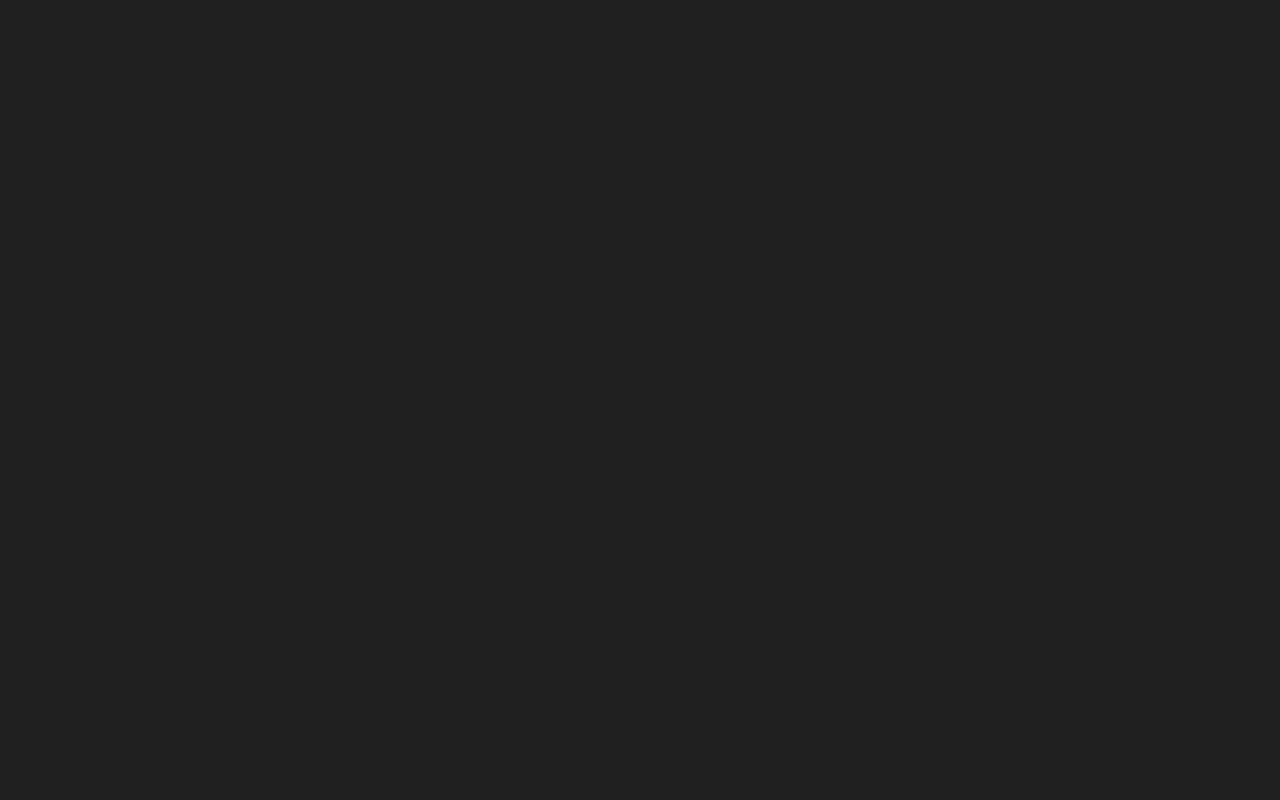
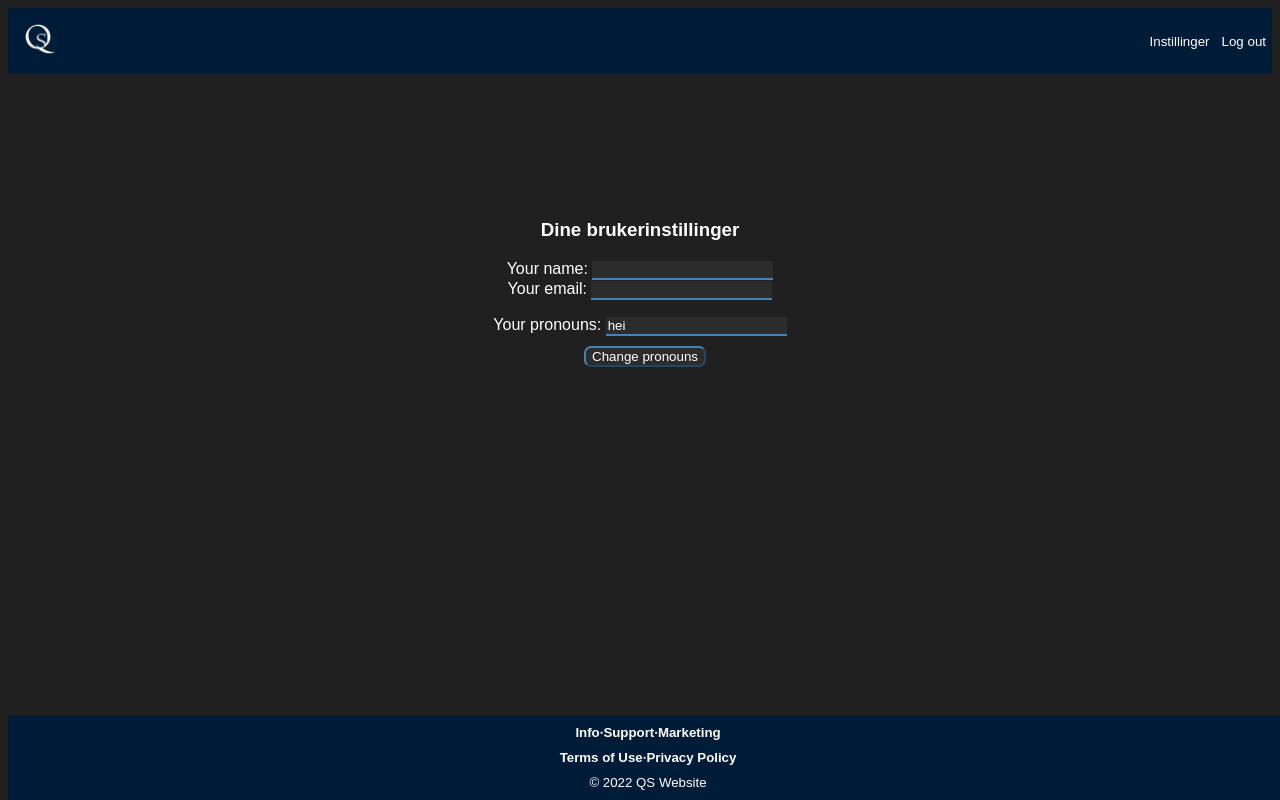
Before and after one commit to thadshap/Full-stack-application-developer-QS-project, a Vue app: page /settings in a window 1280 px wide. Before the commit this address had no page. Built offline with nearby package versions, Linux system fonts and the light colour scheme; the HTML template or start-up script is replaced by a standard one.

Commit message:
settings page created

```diff
--- a/src/components/Header.vue
+++ b/src/components/Header.vue
@@ -4,10 +4,10 @@
       <img id="logo" alt="logo" src="./../assets/logo_white_qs.png"/><br>
     </div>
     <div id="email">{{email}}</div>
-    <button id="settings" class="button">
+    <button id="settings" class="button" v-on:click="showSettings">
       Instillinger
     </button>
-    <button id="logout" class="button">Log out</button>
+    <button id="logout" class="button" v-on:click="logOut">Log out</button>
   </div>
 </template>
 
@@ -18,6 +18,18 @@ export default {
       email: '',
     }
   },
+  methods : {
+    showSettings(){
+      this.$router.push({
+        name: 'settings'
+      })
+    },
+    logOut(){
+      this.$router.push({
+        name: 'Log in as student'
+      })
+    }
+  }
 }
 </script>
 
--- a/src/components/menuBarAdministrator.vue
+++ b/src/components/menuBarAdministrator.vue
@@ -49,7 +49,6 @@ export default {
     font-weight: bold;
     border-width: 0 0 2px 2px;
     border-color: steelblue;
-    margin-right: 65px;
     border-radius: 0px 20px 0px 0px;
   }
 
--- a/src/router/index.js
+++ b/src/router/index.js
@@ -6,6 +6,7 @@ import AddNewCourse from "@/views/AddNewCourse";
 import HomeStudent from "../views/HomeStudent.vue";
 import HomeStudentAss from "../views/HomeStudentAss";
 import Queue from "../views/Queue";
+import Settings from "@/views/Settings";
 
 
 const routes = [
@@ -44,6 +45,11 @@ const routes = [
     name: "queue",
     component: Queue,
   },
+  {
+    path: "/settings",
+    name: "settings",
+    component: Settings,
+  },
 ];
 
 const router = createRouter({
--- a/src/views/AddNewCourse.vue
+++ b/src/views/AddNewCourse.vue
@@ -1,7 +1,32 @@
 <template>
-  <div id="inputFields">
+  <div id="registerCourse">
     <Header></Header>
     <menu-bar-administrator></menu-bar-administrator>
+    <h3>Registrer et nytt fag</h3>
+    <div id="inputContainer">
+      <div id="firstColumn">
+        Emnekode: <br><input id="courseCode" class="inputFields" type="text" placeholder="emnekode"><br>
+        Navn: <br><input id="name" class="inputFields" type="text" placeholder="navn"><br>
+        Oppstartsdato: <br><input id="date" class="inputFields" type="date"><br>
+        Forventet sluttdato: <br><input id="endDate" class="inputFields" type="date"><br>
+        Hvor mange øvinger har emnet? <br><input id="NumOfAssignments" class="inputFields" type="number"><br>
+        Hvor mange øvinger må være godkjente? <br><input id="NumOfAssignmentsApproved" class="inputFields" type="number"><br>
+        sdflgkjrterwle<br>olikujyhtgf<br>ytgfg<br>
+      </div>
+      <div id="secondColumn">
+        Skal øvingene være delt inn i undergrupper?<br>
+        (f.eks. 2 av øving 1-4, 3 av øving 5-10)<br>
+        <input type="radio" id="normal" name="typeAssignment" v-on:click="sendButtonShow"> Vanlig
+        <input type="radio" id="undergroups" name="typeAssignment" v-on:click="showUnderGroups"> Undergrupper<br>
+
+
+        <br><button id="send" v-if="showButton">Opprett nytt emne</button>
+      </div>
+      <div id="invisibleChoices" v-if="showGroupDetails">
+        HALOOOOO
+      </div>
+    </div>
+
     <Footer></Footer>
   </div>
 </template>
@@ -12,10 +37,66 @@ import Footer from "@/components/Footer";
 import Header from "@/components/Header";
 export default {
   name: "AddNewCourse",
-  components: {Footer, MenuBarAdministrator, Header}
+  components: {Footer, MenuBarAdministrator, Header},
+  data() {
+    return {
+      showButton : false,
+      showGroupDetails: false
+      }
+    },
+  methods: {
+    sendButtonShow(){
+      this.showButton = true;
+      this.showGroupDetails = false;
+    },
+    showUnderGroups(){
+      this.showButton = false;
+      this.showGroupDetails = true;
+    }
+  }
 }
 </script>
 
 <style scoped>
+  #registerCourse{
+    color : white;
+    text-align: center;
+  }
+  .inputFields{
+    background-color: #2d2c2c;
+    border-width: 0 0 2px 0;
+    border-color: steelblue;
+    color: white;
+    outline: none;
+  }
+  #inputContainer{
+    display: grid;
+    justify-content: center;
+    grid-gap: 50px;
+    grid-template-columns: auto auto auto;
+    grid-template-areas:
+    'firstColumn secondColumn invisibleChoices';
+  }
+  #firstColumn{
+    grid-area: firstColumn;
+  }
+  #secondColumn{
+    grid-area: secondColumn;
+  }
+  #send{
+    cursor: pointer;
+    color:white;
+    background-color: #2d2c2c;
+    border-width: 2px;
+    border-color: steelblue;
+    border-radius: 7px;
+    margin-top: 10px;
+  }
+  #invisibleChoices{
+    grid-area: invisibleChoices;
+  }
+  #date, #endDate{
+    width: 166px;
+  }
 
 </style>
--- a/src/views/HomeAdministrator.vue
+++ b/src/views/HomeAdministrator.vue
@@ -1,27 +1,26 @@
 <template>
     <div id="HomePage">
-      <Header></Header><br>
+      <Header></Header>
       <menu-bar-administrator></menu-bar-administrator>
       <div id="container">
         <div id="courses">
           <div id="active-subject-container">
+            <div id="que-details">
+              <img id="amount-of-students-img" src="./../assets/amount-students.png">
+              100 <br>
+            </div>
             <div id="sub-name-container">
               <p id="sub-name">Fullstack</p>
               <p id="sub-code">IDATT2105</p>
             </div>
             <div id="que-details-container">
-              <div id="que-details">
-                <img id="amount-of-students-img" src="./../assets/amount-students.png">
-                100 <br>
-                Startdato: 20.03.01
-                Forventet sluttdato: 25.31.12
-              </div>
+                Startdato: <br>20.03.01<br>
+                <br>Sluttdato(forventet): 25.31.12
             </div>
             <div id="sub-feature-tabs">
               <button id="assigment-btn"><img id="assigment-img" src="./../assets/assigment.png"> Arkiver fag</button>
               <button id="allStudents"> Se studenter</button>
               <button id="que-btn"><img id="in-to-que-img"> Slett fag</button>
-
             </div>
           </div>
         </div><br>
@@ -46,7 +45,8 @@ export default {
   methods: {
     makeNewCourse: {
 
-    }
+    },
+
   }
 }
 </script>
@@ -62,10 +62,43 @@ export default {
   display: grid;
   justify-items: center;
 }
+
 #active-subject-container{
   color:black;
   background-color: grey;
   border-color:  #011c39;
+  width: 300px;
+
+}
+#allStudents{
+  margin-left: 0px;
+  margin-right: 20px;
+  border-color: #011c39;
+  width: 92px;
+}
+
+#assigment-btn{
+  margin-left: 0px;
+  margin-right: 20px;
+  border-color: #011c39;
+  width: 92px;
+}
+#que-btn{
+  margin-left: 0px;
+  margin-right: 0px;
+  border-color: green;
+  width: 72px;
+}
+#sub-name-container{
+  margin-right: 10px;
+}
+#que-details{
+  margin-bottom: -40px;
+  margin-left: 0px;
+}
+#que-details-container{
+  position: relative;
+  top: 0px;
 }
 
 </style>
--- /dev/null
+++ b/src/views/Settings.vue
@@ -0,0 +1,56 @@
+<template>
+  <Header></Header>
+  <div id="settingsContainer">
+    <h3>Dine brukerinstillinger</h3>
+    Your name: <input id="name" class="inputFields" type="text" v-model="name" disabled><br>
+    Your email: <input id="email" class="inputFields" type="text" v-model="email"  disabled><br>
+    <p>
+    Your pronouns: <input id="pronouns" class="inputFields" type="text" v-model="pronouns"><br>
+    <button id="changePronouns">Change pronouns</button>
+    </p>
+
+  </div>
+  <Footer></Footer>
+</template>
+
+<script>
+import Header from "@/components/Header";
+import Footer from "@/components/Footer";
+export default {
+  name: "Settings",
+  components: {Footer, Header},
+  data() {
+    return {
+      name : "",
+      email: "",
+      pronouns: "hei",
+    }
+  },
+}
+</script>
+
+<style scoped>
+#settingsContainer{
+  color: white;
+  text-align: center;
+  padding-top: 10%;
+}
+.inputFields{
+  background-color: #2d2c2c;
+  border-width: 0 0 2px 0;
+  border-color: steelblue;
+  color: white;
+  outline: none;
+}
+#changePronouns{
+  margin-left: 10px;
+  cursor: pointer;
+  color:white;
+  background-color: #2d2c2c;
+  border-width: 2px;
+  border-color: steelblue;
+  border-radius: 7px;
+  margin-top: 10px;
+}
+
+</style>
```
